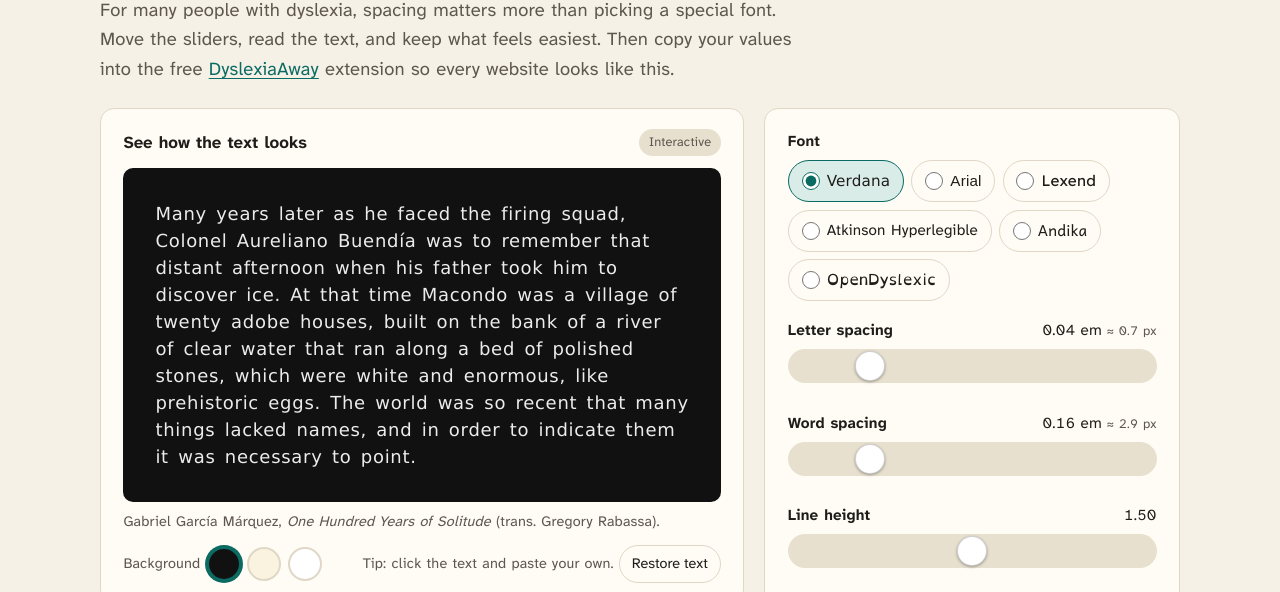
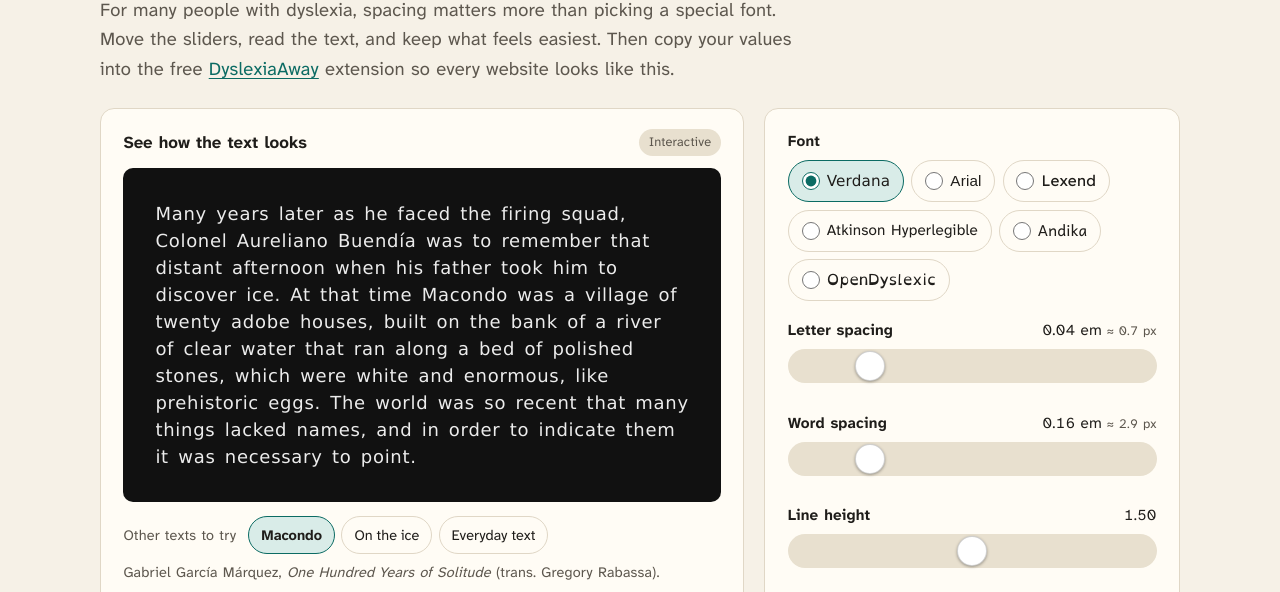
Before and after one commit to nifalconi/dyslexia-reading-lab, a plain HTML site: page index.html in a window 1280 px wide. Shown: the part 192-784 px from the top of the page. Drawn offline with Linux system fonts and the light colour scheme.

Commit message:
Playground: 'Other texts to try' picker (Macondo, Disco Elysium, everyday text)

```diff
--- a/assets/playground.js
+++ b/assets/playground.js
@@ -2,10 +2,22 @@
    shared with the test and the DyslexiaAway setup page. */
 (function () {
   'use strict';
-  var SAMPLE = {
-    en: '<p>Many years later as he faced the firing squad, Colonel Aureliano Buendía was to remember that distant afternoon when his father took him to discover ice. At that time Macondo was a village of twenty adobe houses, built on the bank of a river of clear water that ran along a bed of polished stones, which were white and enormous, like prehistoric eggs. The world was so recent that many things lacked names, and in order to indicate them it was necessary to point.</p>',
-    es: '<p>Muchos años después, frente al pelotón de fusilamiento, el coronel Aureliano Buendía había de recordar aquella tarde remota en que su padre lo llevó a conocer el hielo. Macondo era entonces una aldea de veinte casas de barro y cañabrava construidas a la orilla de un río de aguas diáfanas que se precipitaban por un lecho de piedras pulidas, blancas y enormes como huevos prehistóricos. El mundo era tan reciente, que muchas cosas carecían de nombre, y para mencionarlas había que señalarlas con el dedo.</p>'
-  };
+  // Sample texts. Pick one with the "Sample text" chips under the preview;
+  // the preview is also editable, so people can paste their own.
+  var SAMPLES = [
+    { id: 'macondo', name: { en: 'Macondo', es: 'Macondo' },
+      credit: { en: 'Gabriel García Márquez, <cite>One Hundred Years of Solitude</cite> (trans. Gregory Rabassa).', es: 'Gabriel García Márquez, <cite>Cien años de soledad</cite>.' },
+      en: '<p>Many years later as he faced the firing squad, Colonel Aureliano Buendía was to remember that distant afternoon when his father took him to discover ice. At that time Macondo was a village of twenty adobe houses, built on the bank of a river of clear water that ran along a bed of polished stones, which were white and enormous, like prehistoric eggs. The world was so recent that many things lacked names, and in order to indicate them it was necessary to point.</p>',
+      es: '<p>Muchos años después, frente al pelotón de fusilamiento, el coronel Aureliano Buendía había de recordar aquella tarde remota en que su padre lo llevó a conocer el hielo. Macondo era entonces una aldea de veinte casas de barro y cañabrava construidas a la orilla de un río de aguas diáfanas que se precipitaban por un lecho de piedras pulidas, blancas y enormes como huevos prehistóricos. El mundo era tan reciente, que muchas cosas carecían de nombre, y para mencionarlas había que señalarlas con el dedo.</p>' },
+    { id: 'ice', name: { en: 'On the ice', es: 'Sobre el hielo' },
+      credit: { en: '<cite>Disco Elysium</cite> (ZA/UM, 2019).', es: '<cite>Disco Elysium</cite> (ZA/UM, 2019). Traducción propia.' },
+      en: '<p>“I’m sorry you have to sit here on the ice with the drugs wearing off. At your age — or at any age — in this weather… waiting for it to get dark.”</p><p>She looks you in the eye, her pupils wide, surrounded by a ridiculous amount of make-up.</p><p>“The people who built this world intended it to be better for you, but they failed. It is easier to live in their failure with this by your side.”</p>',
+      es: '<p>—Siento que tengas que estar sentada aquí sobre el hielo mientras se te pasa el efecto de las drogas. A tu edad —o a cualquier edad—, con este tiempo… esperando a que oscurezca.</p><p>Te mira a los ojos, con las pupilas dilatadas, rodeadas de una cantidad ridícula de maquillaje.</p><p>—La gente que construyó este mundo quería que fuera mejor para ti, pero fracasó. Es más fácil vivir en su fracaso con esto a tu lado.</p>' },
+    { id: 'plain', name: { en: 'Everyday text', es: 'Texto cotidiano' },
+      credit: { en: 'Written for this site.', es: 'Escrito para este sitio.' },
+      en: '<p>Reading is a skill we can make easier with small changes to how text is laid out. Space helps us tell letters and words apart.</p><p>Try moving one slider at a time and read this paragraph again. Notice which version lets your eyes move along the line without slipping.</p>',
+      es: '<p>La lectura es una habilidad que podemos facilitar con pequeños cambios en el diseño del texto. El espacio ayuda a distinguir mejor las letras y palabras.</p><p>Prueba a mover un control a la vez y vuelve a leer este párrafo. Fíjate en qué versión tus ojos avanzan por la línea sin perderse.</p>' }
+  ];
 
   document.addEventListener('DOMContentLoaded', function () {
     var s = RL.loadSettings();
@@ -30,7 +42,26 @@
     });
 
     $('reset').addEventListener('click', function () { s = Object.assign({}, RL.DEFAULTS, { bg: s.bg }); update(); });
-    $('resetText').addEventListener('click', function () { edited = false; stage.innerHTML = SAMPLE[RL.lang]; });
+    // Sample text chips (clicking the active one restores it after editing)
+    var sampleId = SAMPLES[0].id;
+    try { sampleId = localStorage.getItem('rl.sample') || sampleId; } catch (e) { /* ignore */ }
+    if (!SAMPLES.some(function (x) { return x.id === sampleId; })) sampleId = SAMPLES[0].id;
+    function showSample() {
+      var x = SAMPLES.filter(function (y) { return y.id === sampleId; })[0];
+      edited = false;
+      stage.innerHTML = x[RL.lang];
+      $('sampleCredit').innerHTML = RL.t(x.credit);
+      $('samples').innerHTML = SAMPLES.map(function (y) {
+        return '<button type="button" class="chip-btn" data-sample="' + y.id + '" aria-pressed="' + (y.id === sampleId) + '">' + RL.t(y.name) + '</button>';
+      }).join('');
+    }
+    $('samples').addEventListener('click', function (e) {
+      var b = e.target.closest('[data-sample]');
+      if (!b) return;
+      sampleId = b.dataset.sample;
+      try { localStorage.setItem('rl.sample', sampleId); } catch (err) { /* ignore */ }
+      showSample();
+    });
     stage.addEventListener('input', function () { edited = true; });
 
     function update() {
@@ -47,9 +78,9 @@
       RL.saveSettings(s);
     }
 
-    stage.innerHTML = SAMPLE[RL.lang];
+    showSample();
     document.addEventListener('rl:lang', function () {
-      if (!edited) stage.innerHTML = SAMPLE[RL.lang];
+      if (!edited) showSample();
       stage.setAttribute('aria-label', RL.t({ en: 'Sample text (editable)', es: 'Texto de ejemplo (editable)' }));
       update();
     });
--- a/assets/style.css
+++ b/assets/style.css
@@ -243,3 +243,8 @@ input[type="range"]::-moz-range-thumb { width: 30px; height: 30px; border-radius
 .btn.ghost[aria-pressed="true"] { border-color: var(--accent); background: var(--accent-soft); font-weight: 700; }
 .note .btn.ghost { border-color: color-mix(in srgb, var(--ink) 30%, transparent); min-height: 40px; padding: .45rem .9rem; }
 .note .btn.ghost[aria-pressed="true"] { border-color: var(--accent); background: var(--surface); }
+
+/* Sample text picker */
+.sample-bar { display: flex; flex-wrap: wrap; align-items: center; gap: .5rem .75rem; margin-top: .9rem; }
+.samples { display: flex; flex-wrap: wrap; gap: .4rem; }
+.chip-btn[aria-pressed="true"] { border-color: var(--accent); background: var(--accent-soft); font-weight: 700; }
--- a/index.html
+++ b/index.html
@@ -7,9 +7,9 @@
 <meta name="description" content="Try fonts, letter spacing, word spacing and line height to find text that is easier to read. In English and Spanish.">
 <script>(function(){var d=document.documentElement,q=new URLSearchParams(location.search).get('lang');try{if(q)localStorage.setItem('rl.lang',q);var l=q||localStorage.getItem('rl.lang')||((navigator.language||'en').toLowerCase().indexOf('es')===0?'es':'en');d.lang=l==='es'?'es':'en';d.dataset.theme=localStorage.getItem('rl.theme')||(matchMedia('(prefers-color-scheme: dark)').matches?'dark':'light');}catch(e){d.dataset.theme='light';}})();</script>
 <link rel="preload" href="assets/fonts/AtkinsonHyperlegibleNext-VariableFont_wght.woff2" as="font" type="font/woff2" crossorigin>
-<link rel="stylesheet" href="assets/style.css?v=5">
-<script src="assets/common.js?v=5" defer></script>
-<script src="assets/playground.js?v=5" defer></script>
+<link rel="stylesheet" href="assets/style.css?v=6">
+<script src="assets/common.js?v=6" defer></script>
+<script src="assets/playground.js?v=6" defer></script>
 </head>
 <body data-page="try">
 <a class="skip" href="#main"><span data-lang="en">Skip to content</span><span data-lang="es">Saltar al contenido</span></a>
@@ -34,10 +34,11 @@
         <span class="badge"><span data-lang="en">Interactive</span><span data-lang="es">Interactivo</span></span>
       </div>
       <div class="stage" id="stage" data-bg="dark" contenteditable="true" spellcheck="false" aria-label="Sample text (editable)"></div>
-      <p class="small muted" style="margin:.5rem 0 0">
-        <span data-lang="en">Gabriel García Márquez, <cite>One Hundred Years of Solitude</cite> (trans. Gregory Rabassa).</span>
-        <span data-lang="es">Gabriel García Márquez, <cite>Cien años de soledad</cite>.</span>
-      </p>
+      <div class="sample-bar">
+        <span class="small muted"><span data-lang="en">Other texts to try</span><span data-lang="es">Otros textos para probar</span></span>
+        <div class="samples" id="samples" role="group" aria-label="Sample text"></div>
+      </div>
+      <p class="small muted" id="sampleCredit" style="margin:.4rem 0 0"></p>
       <div class="stage-tools">
         <div class="swatches" role="group" aria-label="Background">
           <span class="small muted"><span data-lang="en">Background</span><span data-lang="es">Fondo</span></span>
@@ -48,7 +49,6 @@
         <span class="small muted">
           <span data-lang="en">Tip: click the text and paste your own.</span>
           <span data-lang="es">Tip: haz clic en el texto y pega el tuyo.</span>
-          <button type="button" class="chip-btn" id="resetText"><span data-lang="en">Restore text</span><span data-lang="es">Restaurar texto</span></button>
         </span>
       </div>
     </section>
```
Also changed, not shown: extension.html (+2 -2 lines), guide.html (+2 -2 lines), test.html (+4 -4 lines).
